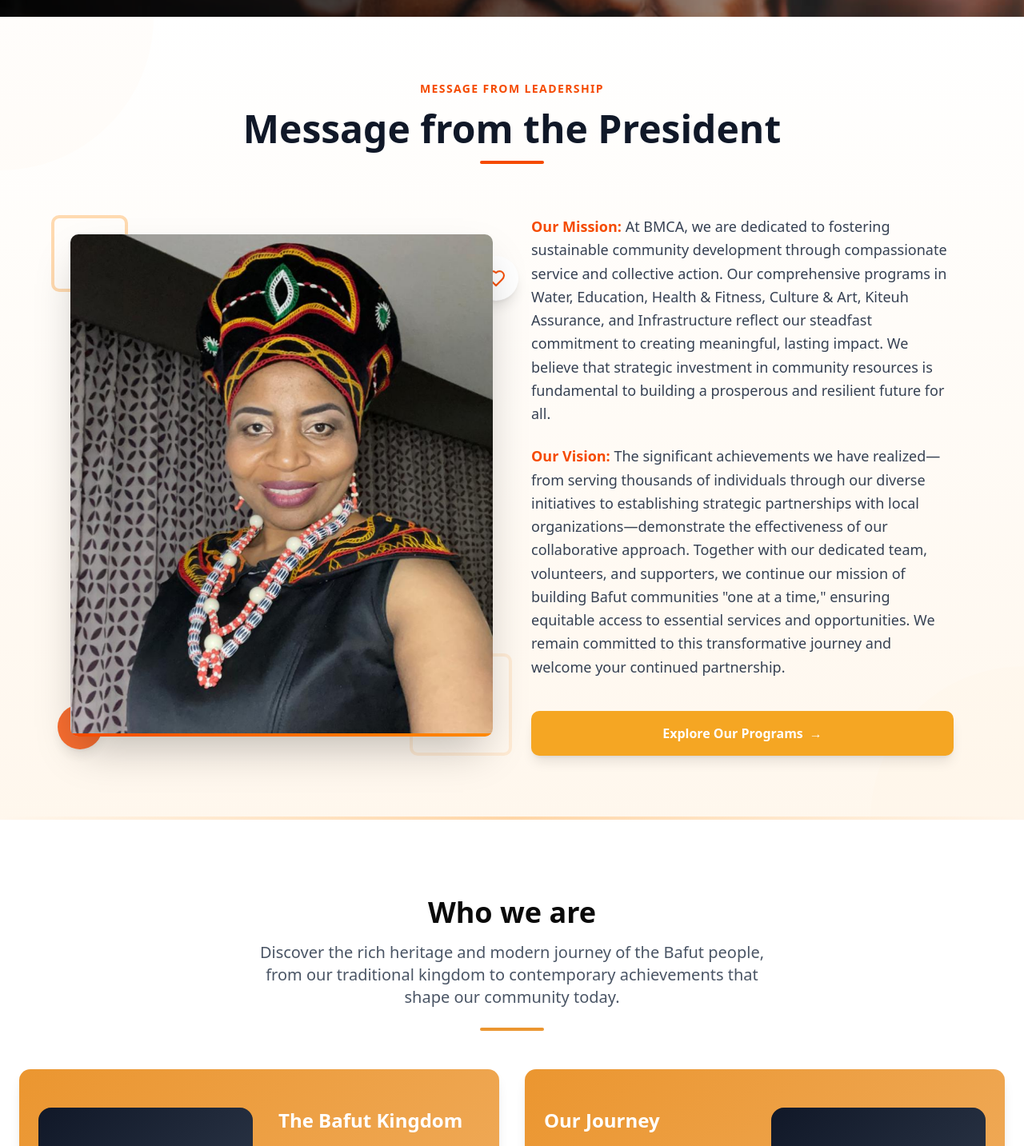
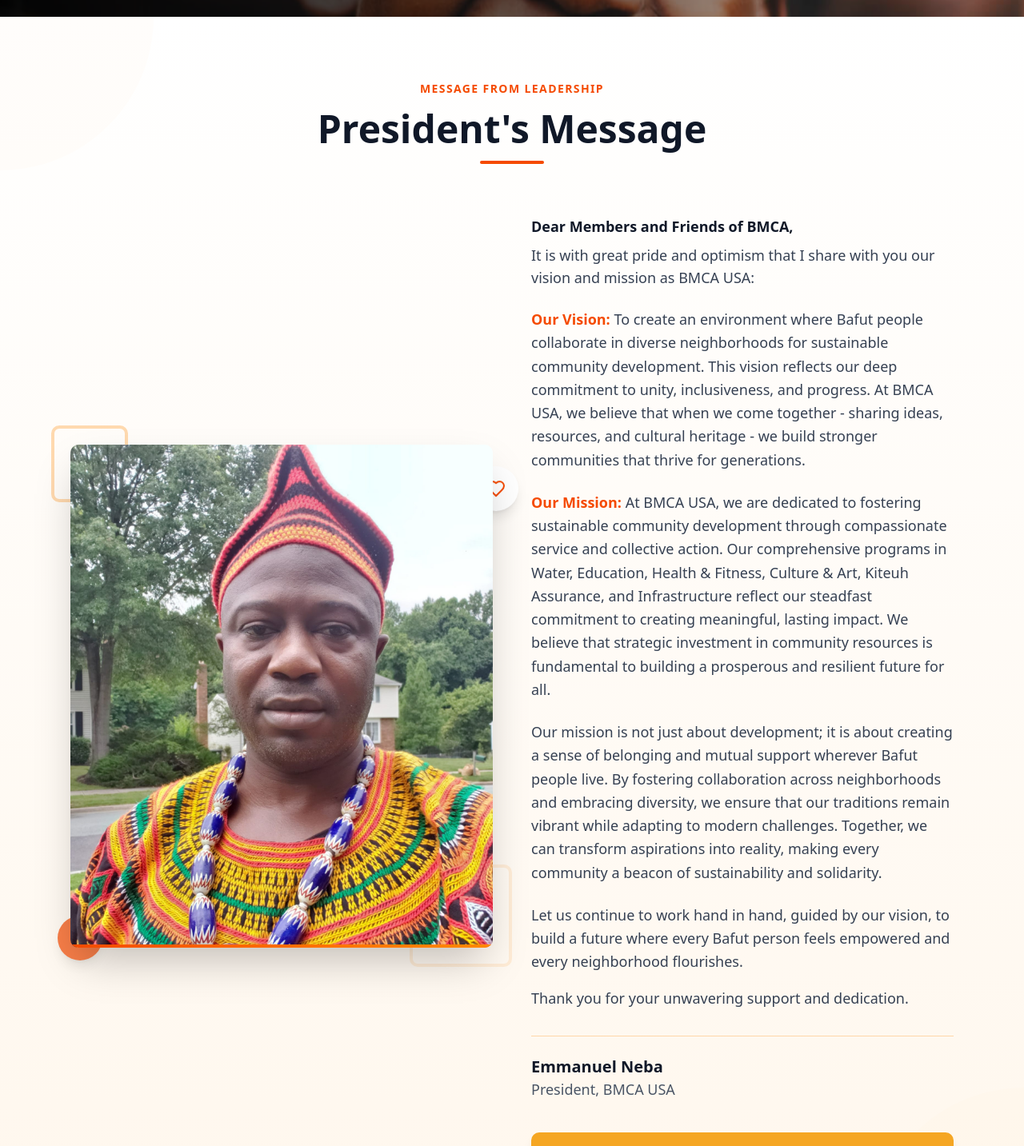
Before and after one commit to Abdoulaye-Thespy/BMCAREVAMP, a Next.js app: page / in a window 1280 px wide. Shown: the part 792-2225 px from the top of the page at 80% size. Built offline with nearby package versions, Linux system fonts and the light colour scheme.

Commit message:
Update president's speech

```diff
--- a/src/components/sections/president-section.js
+++ b/src/components/sections/president-section.js
@@ -43,7 +43,7 @@
               isVisible ? "translate-y-0 opacity-100" : "translate-y-8 opacity-0"
             }`}
           >
-            Message from the President
+            President's Message
           </h2>
           <div className="w-20 h-1 bg-orange-600 mx-auto rounded-full" />
         </div>
@@ -62,7 +62,7 @@
 
             {/* Main image container */}
             <div className="relative z-10 rounded-lg overflow-hidden shadow-2xl">
-              <img src="/PR-BMCA.png" alt="BMCA President" className="w-full h-auto object-cover" />
+              <img src="/VP-BMCA.png" alt="BMCA President" className="w-full h-auto object-cover" />
 
               {/* Orange accent bar */}
               <div className="absolute bottom-0 left-0 right-0 h-1 bg-gradient-to-r from-orange-600 to-orange-400" />
@@ -83,15 +83,50 @@
               isVisible ? "translate-x-0 opacity-100" : "translate-x-8 opacity-0"
             }`}
           >
-            {/* Message text - Two paragraphs */}
+            {/* Greeting */}
+            <div className="mb-6">
+              <p className="text-lg font-semibold text-gray-900">
+                Dear Members and Friends of BMCA,
+              </p>
+              <p className="text-lg text-gray-700 mt-2">
+                It is with great pride and optimism that I share with you our vision and mission as BMCA USA:
+              </p>
+            </div>
+
+            {/* Message text */}
             <div className="space-y-6">
-              <p className="text-lg leading-relaxed text-gray-700">
-                <strong className="text-orange-600">Our Mission:</strong> At BMCA, we are dedicated to fostering sustainable community development through compassionate service and collective action. Our comprehensive programs in Water, Education, Health & Fitness, Culture & Art, Kiteuh Assurance, and Infrastructure reflect our steadfast commitment to creating meaningful, lasting impact. We believe that strategic investment in community resources is fundamental to building a prosperous and resilient future for all.
-              </p>
+              <div>
+                <p className="text-lg leading-relaxed text-gray-700">
+                  <strong className="text-orange-600">Our Vision:</strong> To create an environment where Bafut people collaborate in diverse neighborhoods for sustainable community development. This vision reflects our deep commitment to unity, inclusiveness, and progress. At BMCA USA, we believe that when we come together - sharing ideas, resources, and cultural heritage - we build stronger communities that thrive for generations.
+                </p>
+              </div>
 
-              <p className="text-lg leading-relaxed text-gray-700">
-                <strong className="text-orange-600">Our Vision:</strong> The significant achievements we have realized—from serving thousands of individuals through our diverse initiatives to establishing strategic partnerships with local organizations—demonstrate the effectiveness of our collaborative approach. Together with our dedicated team, volunteers, and supporters, we continue our mission of building Bafut communities "one at a time," ensuring equitable access to essential services and opportunities. We remain committed to this transformative journey and welcome your continued partnership.
-              </p>
+              <div>
+                <p className="text-lg leading-relaxed text-gray-700">
+                  <strong className="text-orange-600">Our Mission:</strong> At BMCA USA, we are dedicated to fostering sustainable community development through compassionate service and collective action. Our comprehensive programs in Water, Education, Health & Fitness, Culture & Art, Kiteuh Assurance, and Infrastructure reflect our steadfast commitment to creating meaningful, lasting impact. We believe that strategic investment in community resources is fundamental to building a prosperous and resilient future for all.
+                </p>
+              </div>
+
+              <div>
+                <p className="text-lg leading-relaxed text-gray-700">
+                  Our mission is not just about development; it is about creating a sense of belonging and mutual support wherever Bafut people live. By fostering collaboration across neighborhoods and embracing diversity, we ensure that our traditions remain vibrant while adapting to modern challenges. Together, we can transform aspirations into reality, making every community a beacon of sustainability and solidarity.
+                </p>
+              </div>
+
+              <div>
+                <p className="text-lg leading-relaxed text-gray-700">
+                  Let us continue to work hand in hand, guided by our vision, to build a future where every Bafut person feels empowered and every neighborhood flourishes.
+                </p>
+                <p className="text-lg leading-relaxed text-gray-700 mt-4">
+                  Thank you for your unwavering support and dedication.
+                </p>
+              </div>
+            </div>
+
+            {/* Signature */}
+            <div className="mt-8 pt-6 border-t border-orange-200">
+              <p className="text-xl font-bold text-gray-900">Emmanuel Neba</p>
+              <p className="text-lg text-gray-600">President, BMCA USA</p>
             </div>
 
             {/* CTA Button */}
```
